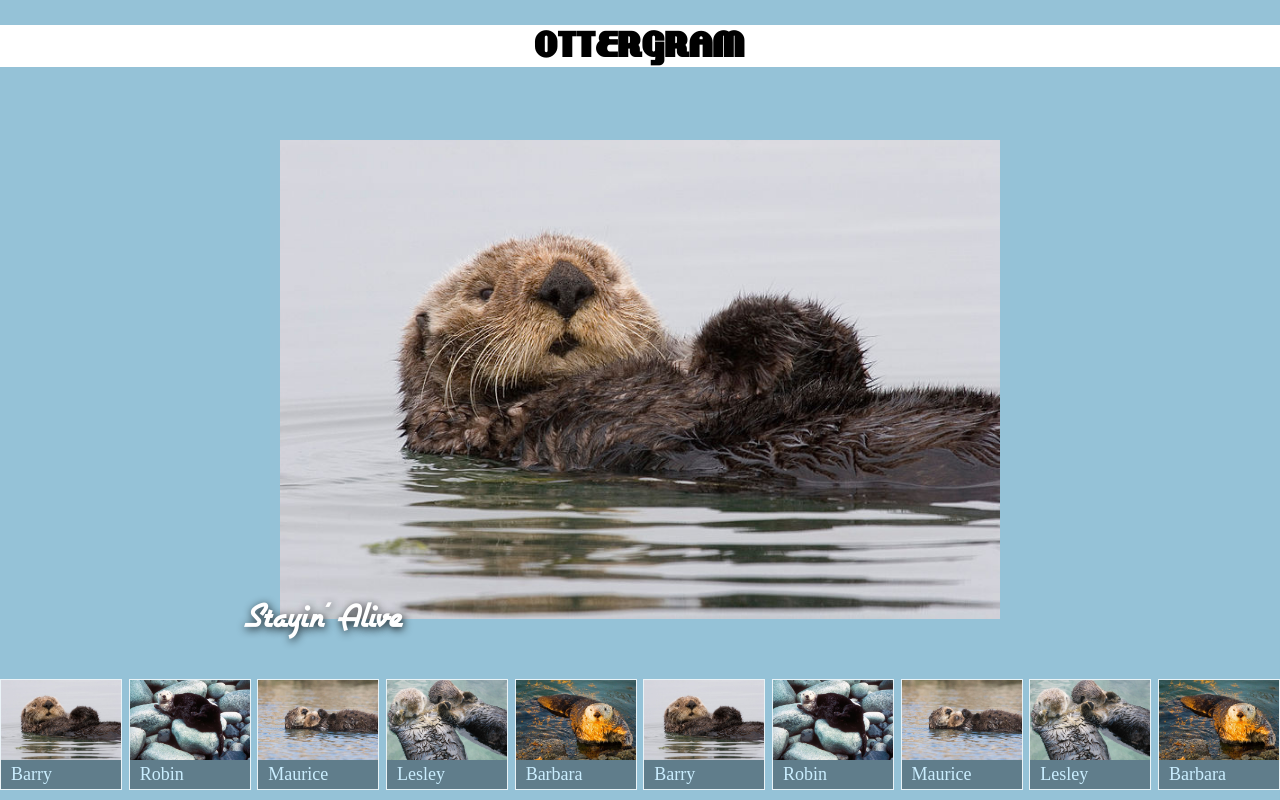
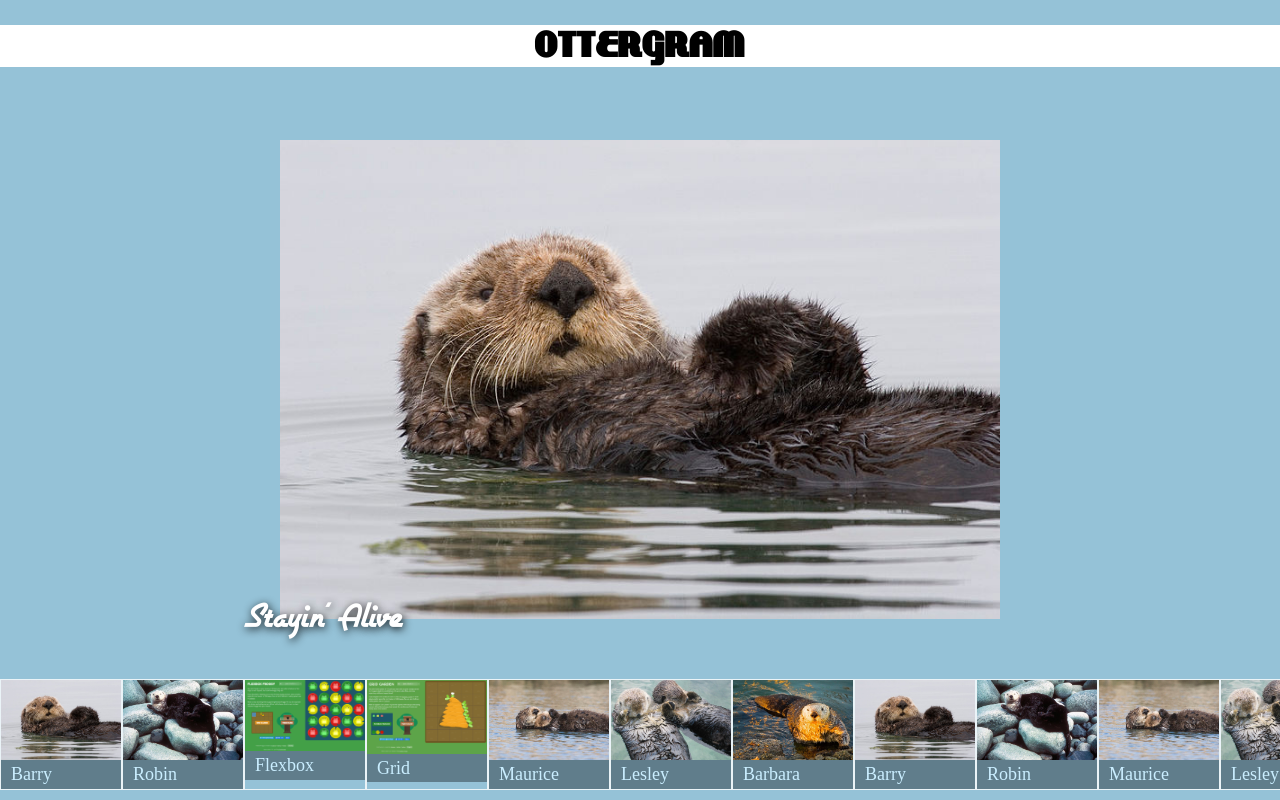
Before and after one commit to RobinKhiv/349-Ottergram, a plain HTML site: page index.html in a window 1280 px wide. Drawn offline with nearby package versions, Linux system fonts and the light colour scheme.

Commit message:
added flexbox froggy and grid garden

```diff
--- a/index.html
+++ b/index.html
@@ -24,6 +24,18 @@
                 <a href="#">
                     <img class="thumbnail-image" src="img/otter2.jpg" alt="Robin the Otter">
                     <span class="thumbnail-title">Robin</span>
+                </a>
+            </li>
+            <li class="thumbnail-item">
+                <a href="#">
+                    <img class="thumbnail-image" src="img/flexbox-final.png" alt="flexbox froggy completed">
+                    <span class="thumbnail-title">Flexbox</span>
+                </a>
+            </li>
+            <li class="thumbnail-item">
+                <a href="#">
+                    <img class="thumbnail-image" src="img/grid-garden-final.png" alt="Grid Garden Completed">
+                    <span class="thumbnail-title">Grid</span>
                 </a>
             </li>
             <li class="thumbnail-item">
```
Also changed, not shown: stylesheets/styles.css (+17 -24 lines), img/flexbox-final.png (added), img/grid-garden-final.png (added).
